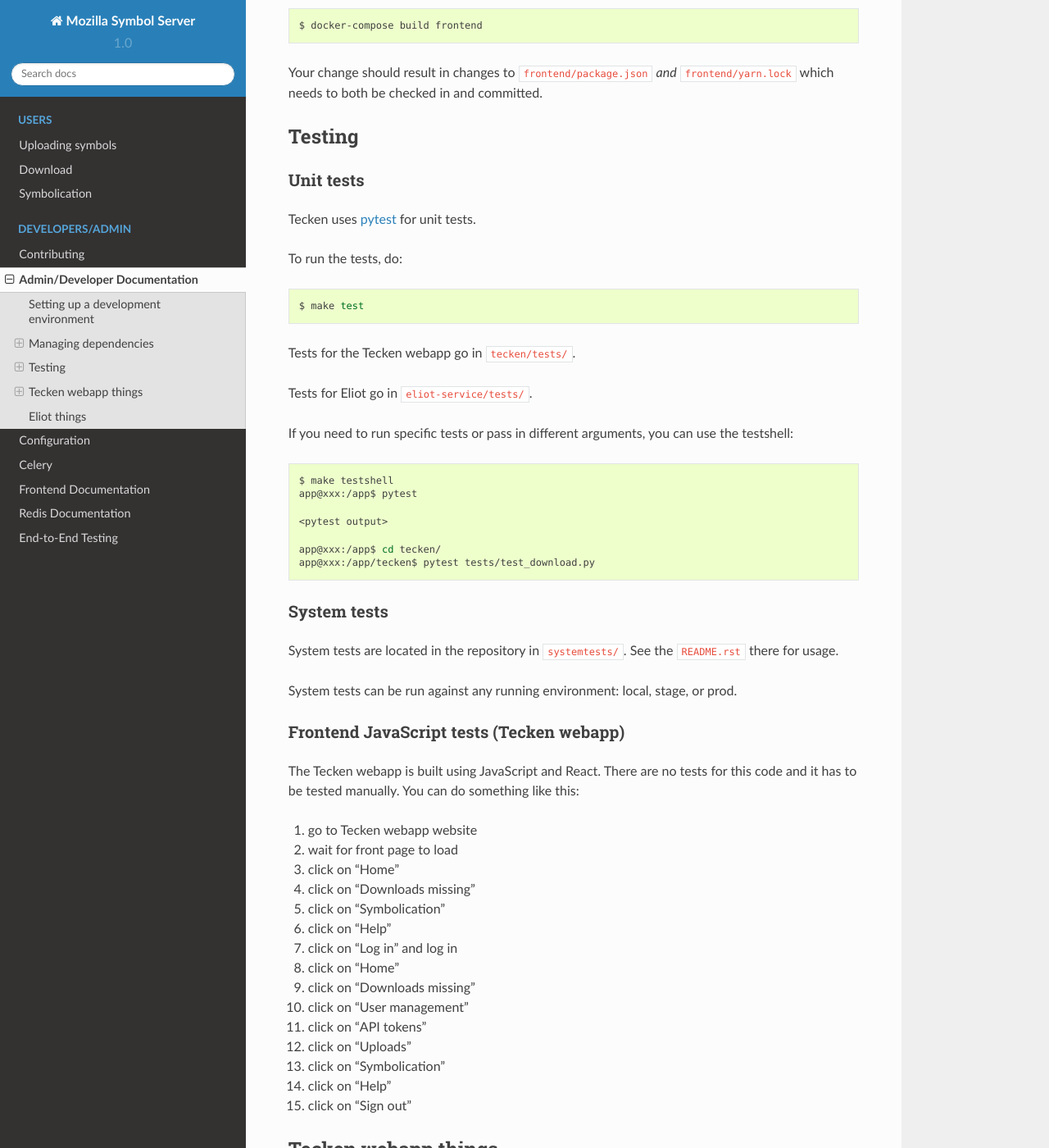
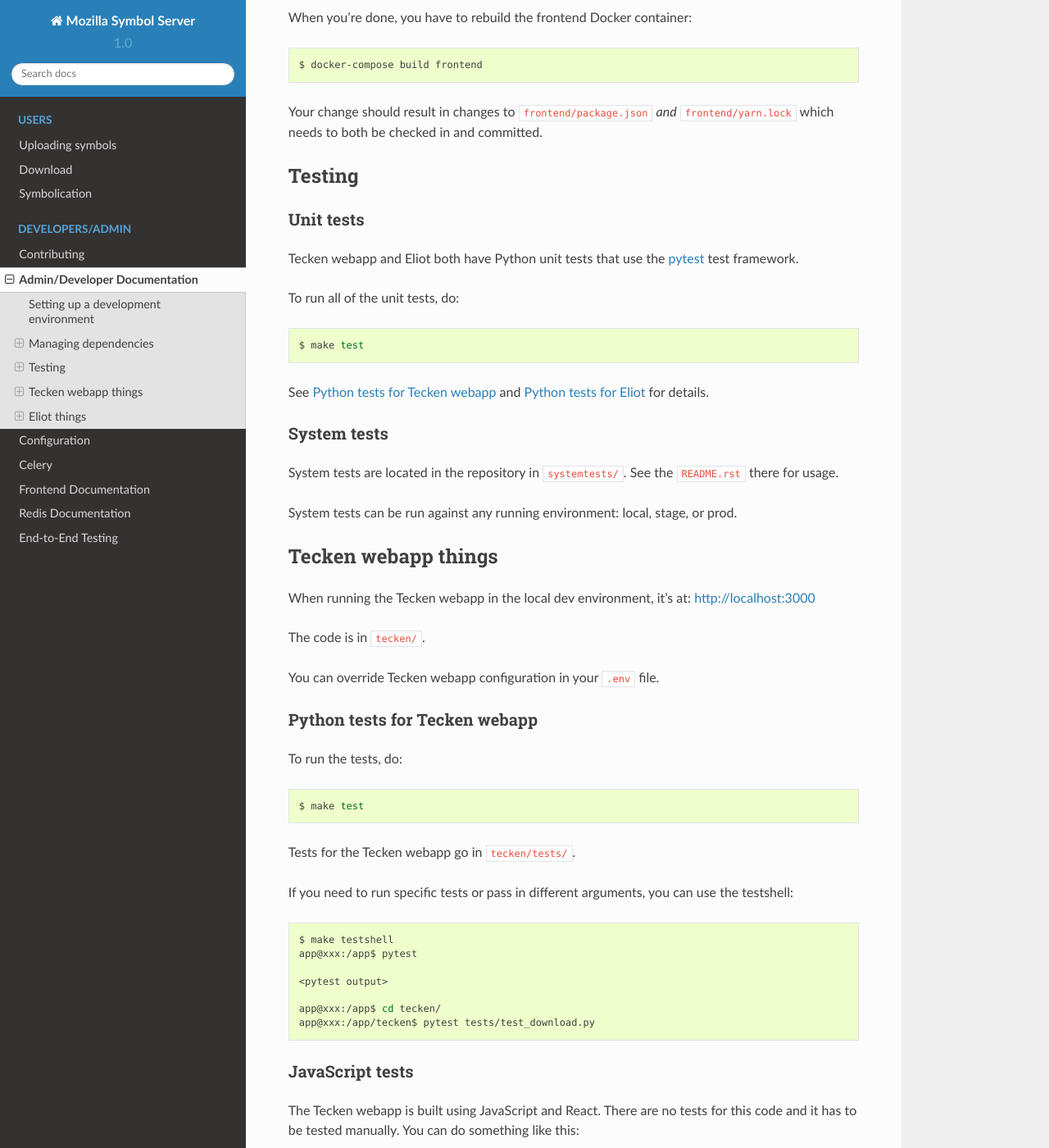
Before and after one commit to mozilla-services/tecken, a Sphinx documentation site: the page built from docs/dev.rst, in a window 1280 px wide and 1400 px high, scrolled down 2110 px. Shown: the whole window at 82% size. Built offline with Sphinx 7.4.7 and the Read the Docs theme 2.0.0, drawn with Linux system fonts in a browser that asks for light colours; some of the changed text lies outside the part shown.

Commit message:
bug 1636210: improve Eliot docs

```diff
--- a/docs/dev.rst
+++ b/docs/dev.rst
@@ -94,7 +94,43 @@ Testing
 Unit tests
 ----------
 
-Tecken uses `pytest <https://pytest.org/>`_ for unit tests.
+Tecken webapp and Eliot both have Python unit tests that use the `pytest
+<https://pytest.org/>`_ test framework.
+
+To run all of the unit tests, do:
+
+.. code-block:: shell
+
+   $ make test
+
+
+See :ref:`dev-tecken-tests` and :ref:`dev-eliot-tests` for details.
+
+
+System tests
+------------
+
+System tests are located in the repository in ``systemtests/``. See the
+``README.rst`` there for usage.
+
+System tests can be run against any running environment: local, stage, or prod.
+
+
+Tecken webapp things
+====================
+
+When running the Tecken webapp in the local dev environment, it's at:
+http://localhost:3000
+
+The code is in ``tecken/``.
+
+You can override Tecken webapp configuration in your ``.env`` file.
+
+
+.. _dev-tecken-tests:
+
+Python tests for Tecken webapp
+------------------------------
 
 To run the tests, do:
 
@@ -103,8 +139,6 @@ To run the tests, do:
    $ make test
 
 Tests for the Tecken webapp go in ``tecken/tests/``.
-
-Tests for Eliot go in ``eliot-service/tests/``.
 
 If you need to run specific tests or pass in different arguments, you can use
 the testshell:
@@ -120,17 +154,8 @@ the testshell:
    app@xxx:/app/tecken$ pytest tests/test_download.py
 
 
-System tests
-------------
-
-System tests are located in the repository in ``systemtests/``. See the
-``README.rst`` there for usage.
-
-System tests can be run against any running environment: local, stage, or prod.
-
-
-Frontend JavaScript tests (Tecken webapp)
------------------------------------------
+JavaScript tests
+----------------
 
 The Tecken webapp is built using JavaScript and React. There are no tests for
 this code and it has to be tested manually. You can do something like this:
@@ -376,7 +395,9 @@ development tool shortcut for what the middleware does:
 Eliot things
 ============
 
-Eliot is at: http://localhost:8050
+When running Eliot in the local dev environment, it's at: http://localhost:8050
+
+The code is in ``eliot-service/``.
 
 Eliot spits out its configuration at startup. You can override any of those
 settings in your ``.env`` file.
@@ -384,3 +405,30 @@ settings in your ``.env`` file.
 Eliot runs with a 1gb cache dir in the local dev environment. It caches
 symcache files there so it doesn't have to repeatedly download and parse sym
 files.
+
+
+.. _dev-eliot-tests:
+
+Python tests for Eliot
+----------------------
+
+To run the tests, do:
+
+.. code-block:: shell
+
+   $ make test
+
+Tests for the Tecken webapp go in ``tecken/tests/``.
+
+If you need to run specific tests or pass in different arguments, you can use
+the testshell:
+
+.. code-block:: shell
+
+   $ make testshell
+   app@xxx:/app$ pytest
+
+   <pytest output>
+
+   app@xxx:/app$ cd tecken/
+   app@xxx:/app/tecken$ pytest tests/test_download.py
```
Also changed, not shown: other parts of docs/dev.rst (+0 -6 lines), docs/configuration.rst (+33 -0 lines), 1 other file.
